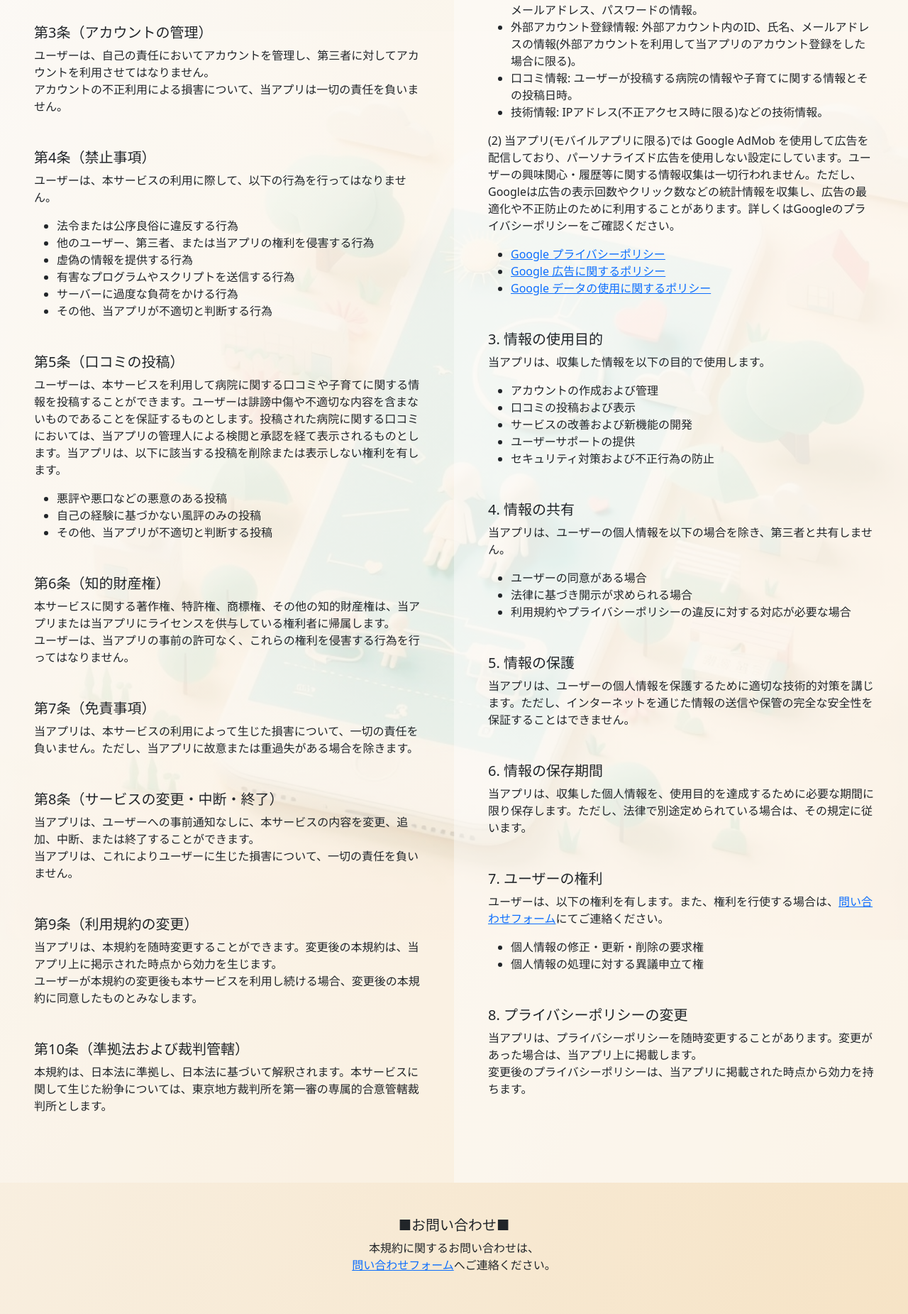
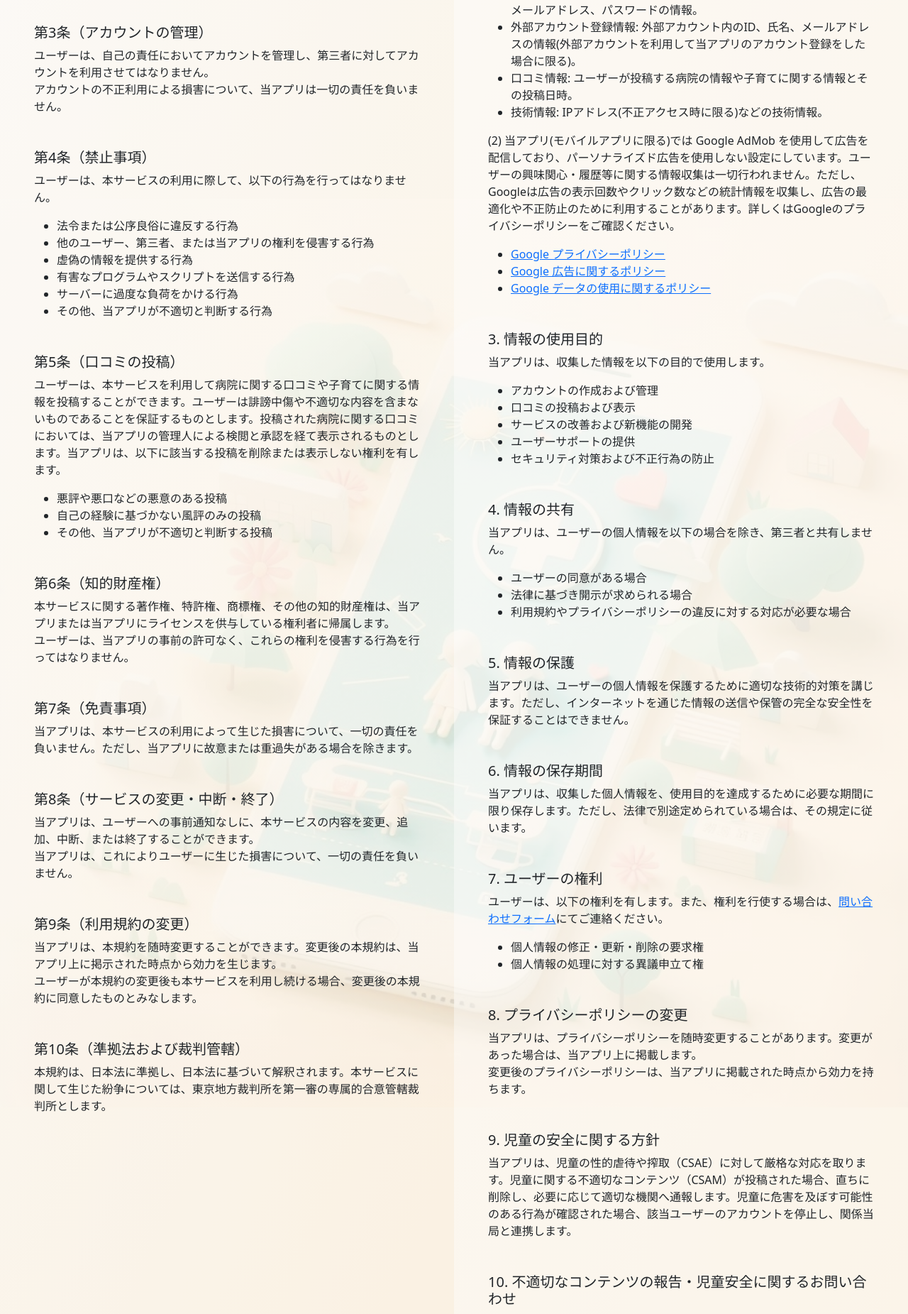
Before and after one commit to UphoneJP/hearthospital-server-bedrock, a Node project: template views/others/policy.ejs in a window 1280 px wide. Shown: the part 544-2395 px from the top of the page at 71% size. Run offline with Node 20 templates, Linux system fonts and the light colour scheme; the template is opened without the code that fills it, so the values that code supplies are empty; some libraries are stand-ins or nearby versions.

Commit message:
児童の性的虐待や搾取（CSAE）対策を追記

```diff
--- a/views/others/policy.ejs
+++ b/views/others/policy.ejs
@@ -161,6 +161,21 @@
                 変更後のプライバシーポリシーは、当アプリに掲載された時点から効力を持ちます。
             </p>
         </div>
+        <div class="mb-5">
+            <h5>9. 児童の安全に関する方針</h5>
+            <p>
+                当アプリは、児童の性的虐待や搾取（CSAE）に対して厳格な対応を取ります。児童に関する不適切なコンテンツ（CSAM）が投稿された場合、直ちに削除し、必要に応じて適切な機関へ通報します。児童に危害を及ぼす可能性のある行為が確認された場合、該当ユーザーのアカウントを停止し、関係当局と連携します。
+            </p>
+        </div>
+        <div class="mb-5">
+            <h5>10. 不適切なコンテンツの報告・児童安全に関するお問い合わせ</h5>
+            <p>
+              ユーザーは、当アプリ内で不適切なコンテンツを発見した、または児童の安全に関するお問い合わせや懸念がある場合、以下の方法で報告できます。<br><br>
+              ①　<a href="/form">【問い合わせフォーム】</a>  (※未ログイン時は匿名のフィードバック提出が可能です。)<br>
+              ②　【通報用メールアドレス】 support@hearthospital.jp<br><br>
+              報告された内容は速やかに確認し、適切な対応を行います。
+            </p>
+        </div>
     </div>
 
 </div>
```
